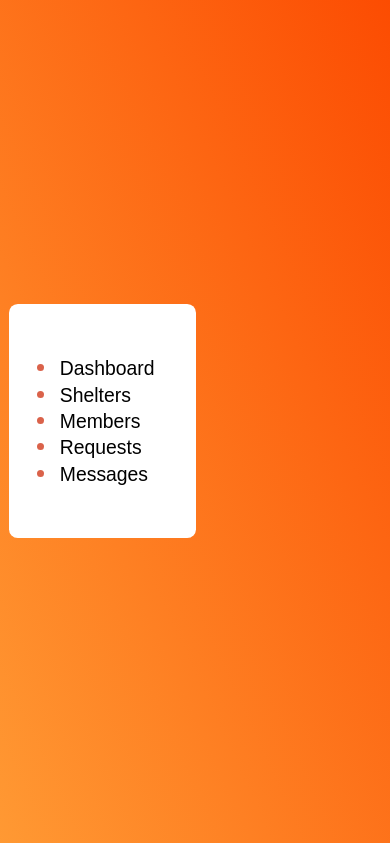
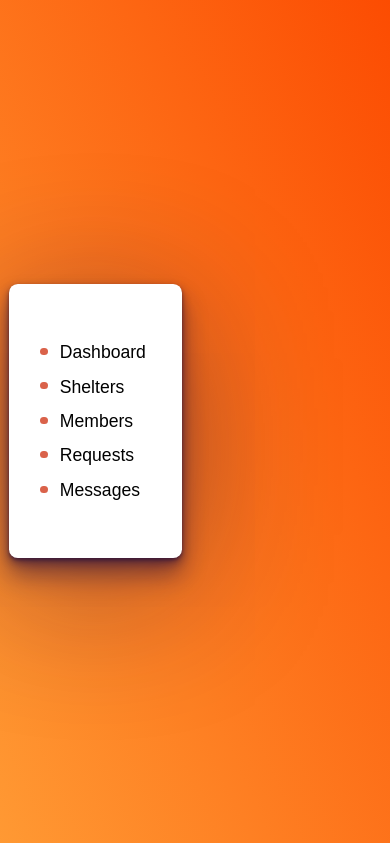
Before and after one commit to pjhoodsta/APU_Web_Project_Sanctuary, a PHP site: page /dashboard-member.html in a window 390 px wide. Shown: the part 156-999 px from the top of the page. Run offline with PHP 8.4, Linux system fonts and the light colour scheme.

Commit message:
before working on card-container

```diff
--- a/style.css
+++ b/style.css
@@ -217,6 +217,11 @@ section.card {
 section.sidebar {
   width: 10%;
   margin-left: 0.5rem;
+  padding-right: 2.3rem;
+  box-shadow: 0 1.46875rem 8.2875rem rgba(31, 10, 60, 0.47),
+    0 0.9375rem 1.40625rem rgba(31, 10, 60, 0.47),
+    0 0.25rem 0.53125rem rgba(31, 10, 60, 0.47),
+    0 0.125rem 0.1875rem rgba(31, 10, 60, 0.47);
 }
 
 section.sidebar a:link {
@@ -365,8 +370,8 @@ section.registration {
 ul.sidebar-menu {
   display: flex;
   position: relative;
-  line-height: 1.5rem;
   padding: 0.9rem;
+  line-height: 1.9rem;
 }
 
 ul.sidebar-menu li::before {
@@ -378,6 +383,10 @@ ul.sidebar-menu li::before {
   height: 0.5rem;
   margin-top: 7.7%;
   left: -0.4rem;
+}
+ul.sidebar-menu > li > * {
+  font-size: 1.3rem;
+  font-weight: 500;
 }
 
 ul.navbar-nav {
@@ -434,7 +443,7 @@ ul.register-now > * {
 
 @media screen and (max-width: 600px) {
   section.sidebar {
-    width: 30%;
+    width: 25%;
     margin-left: 0.5rem;
   }
 
@@ -445,8 +454,12 @@ ul.register-now > * {
     border-radius: 2rem;
     width: 0.4rem;
     height: 0.4rem;
-    margin-top: 7.1%;
-    left: -0.4rem;
+    margin-top: 10.8%;
+    left: -0.2rem;
+  }
+  ul.sidebar-menu > li > * {
+    font-size: 1rem;
+    font-weight: 500;
   }
   .card-item-latest-news > * {
     font-size: 0.7rem;
```
